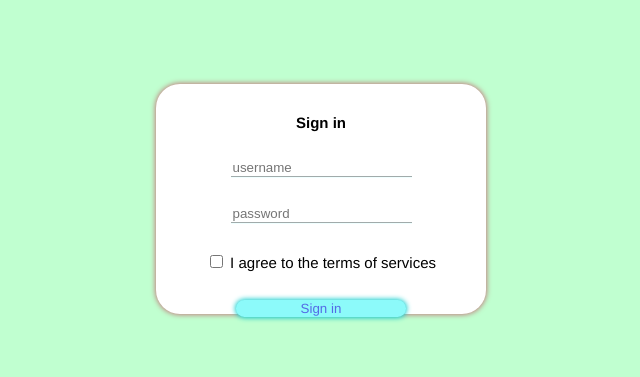
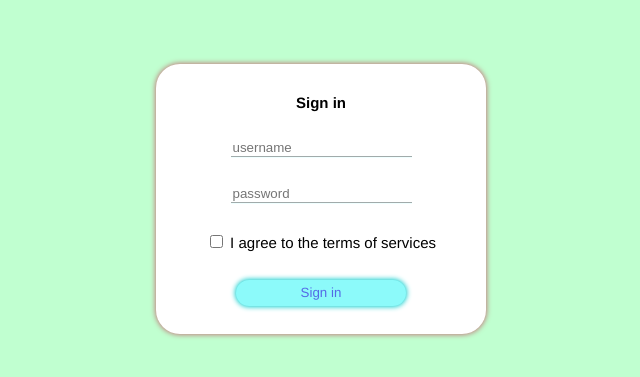
Before and after one commit to DSiso/html-css-practice-one, a plain HTML site: page index.html in a window 1280 px wide. Shown: the part 201-578 px from the top of the page, without its empty margins (319-959 px from the left). Drawn offline with Linux system fonts and the light colour scheme.

Commit message:
Update style.css

```diff
--- a/style.css
+++ b/style.css
@@ -20,7 +20,7 @@ body {
     max-width: 500px;
     flex-direction: column;
     min-height: 120px;
-    max-height: 200px;
+    max-height: 240px;
     align-items: center;
     background-color:white;
     padding: 1em;
```
